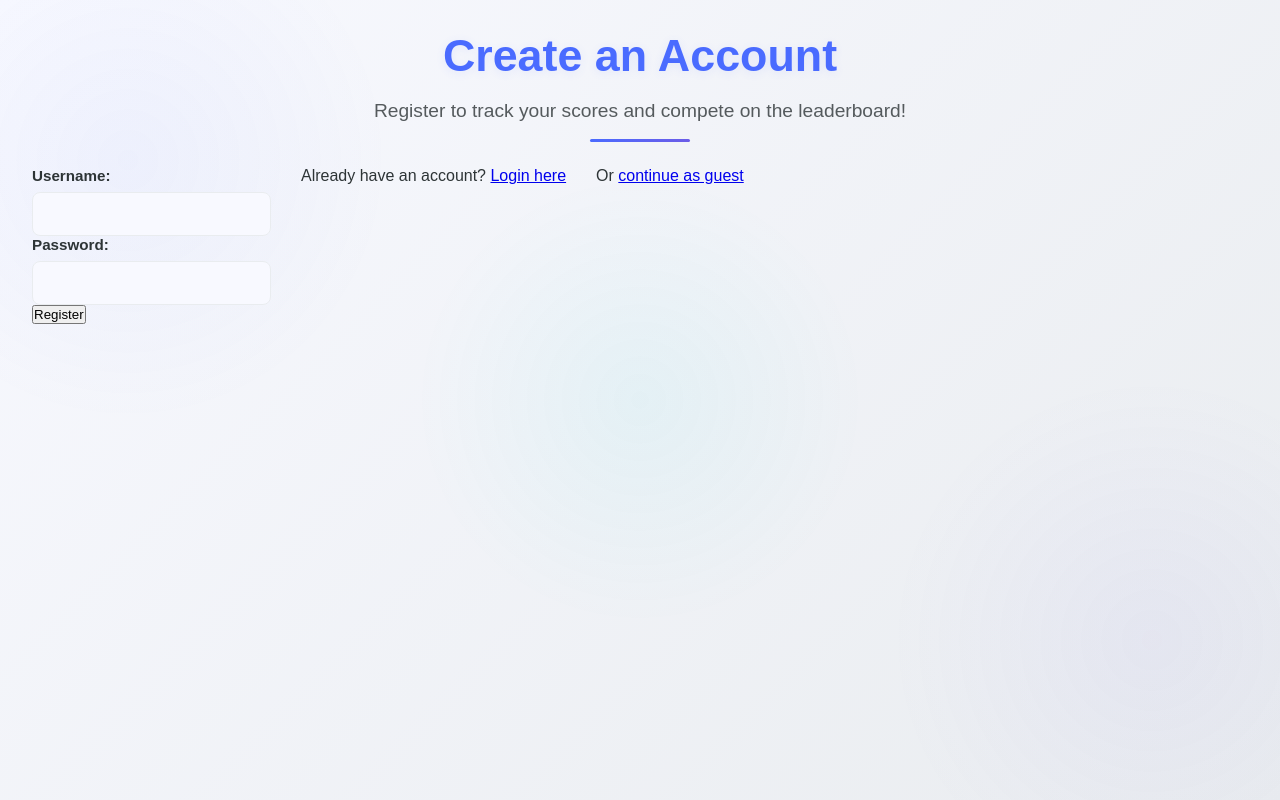
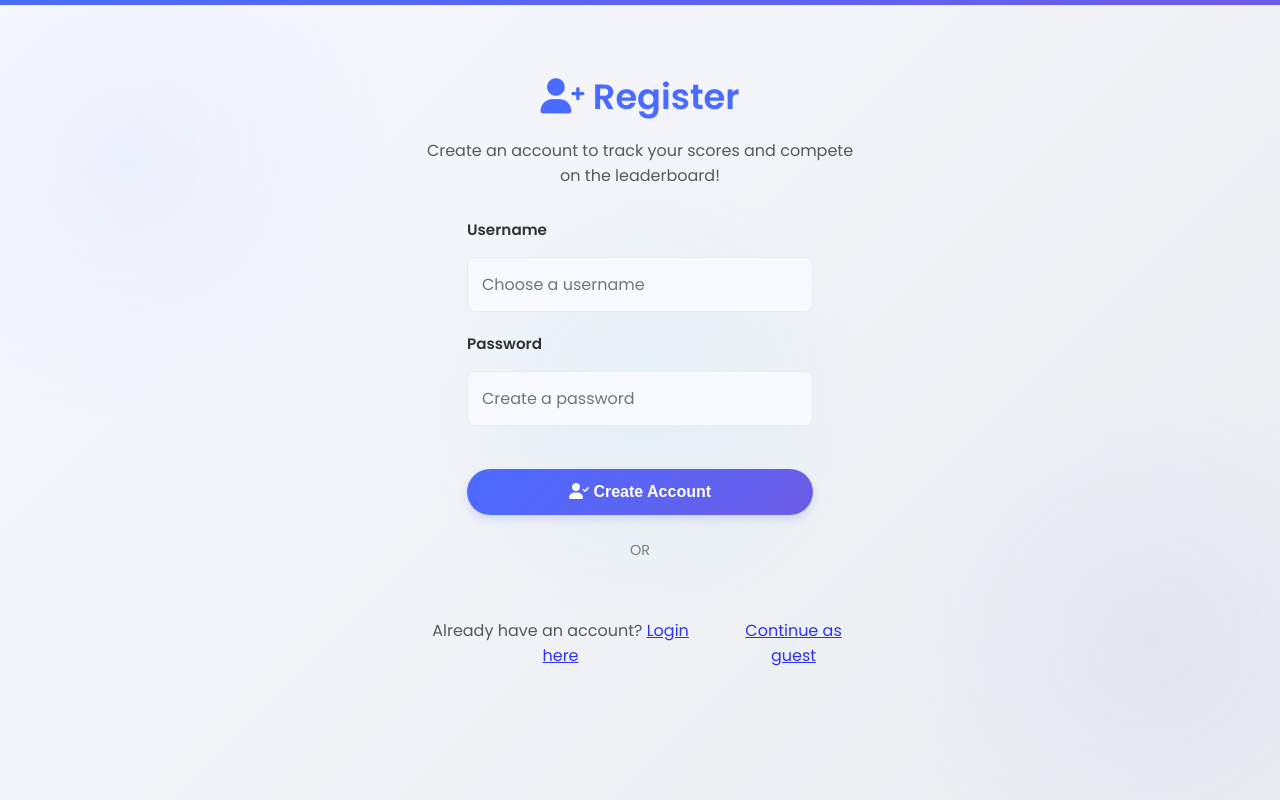
Before and after one commit to BjornHgn/dev_project, a website: page culture-quiz-website/src/register.html in a window 1280 px wide. Drawn offline with Linux system fonts and the light colour scheme.

Commit message:
Improve visual register and login

```diff
--- a/culture-quiz-website/src/css/styles.css
+++ b/culture-quiz-website/src/css/styles.css
@@ -65,14 +65,10 @@ body::before {
 }
 
 .container {
-    width: 95%;
-    max-width: 1400px;
-    margin: 0 auto;
-    padding: 30px 0;
     display: flex;
     flex-direction: column;
-    min-height: 100vh;
-    position: relative;
+    justify-content: center;
+    align-items: center;
 }
 
 /* Header */
@@ -647,6 +643,160 @@ footer::before {
     margin: 5px 0;
 }
 
+/* Login and Register Page Styles */
+.auth-container {
+    max-width: 450px;
+    width: 100%;
+    margin: 0 auto; /* Horizontal centering */
+    display: flex;
+    flex-direction: column;
+    align-items: center;
+}
+.auth-container::before {
+    content: '';
+    position: absolute;
+    top: 0;
+    left: 0;
+    width: 100%;
+    height: 5px;
+    background: var(--gradient-primary);
+}
+
+.auth-container h1 {
+    font-size: 2.2rem;
+    color: var(--primary-color);
+    margin-bottom: 15px;
+    text-align: center;
+}
+
+.auth-container p {
+    text-align: center;
+    margin-bottom: 30px;
+    color: var(--text-color);
+    opacity: 0.8;
+}
+
+.auth-form {
+    display: flex;
+    flex-direction: column;
+    gap: 20px;
+}
+
+.auth-form .form-group {
+    margin-bottom: 0;
+}
+
+.auth-form label {
+    font-weight: 600;
+    margin-bottom: 8px;
+    color: var(--text-color);
+    display: block;
+}
+
+.auth-form input {
+    padding: 14px;
+    border: 1px solid var(--border-color);
+    border-radius: var(--border-radius-sm);
+    font-size: 1rem;
+    width: 100%;
+    transition: all var(--transition-speed) ease;
+}
+
+.auth-form input:focus {
+    outline: none;
+    border-color: var(--primary-color);
+    box-shadow: 0 0 0 3px rgba(74, 107, 255, 0.1);
+}
+
+.auth-form button {
+    background: var(--gradient-primary);
+    color: white;
+    border: none;
+    border-radius: 25px;
+    padding: 14px 20px;
+    font-size: 1rem;
+    font-weight: 600;
+    cursor: pointer;
+    transition: all 0.3s ease;
+    box-shadow: 0 4px 10px rgba(74, 107, 255, 0.2);
+    position: relative;
+    overflow: hidden;
+    margin-top: 10px;
+}
+
+.auth-form button:hover {
+    transform: translateY(-3px);
+    box-shadow: 0 6px 15px rgba(74, 107, 255, 0.3);
+}
+
+.auth-form button::before {
+    content: '';
+    position: absolute;
+    top: 0;
+    left: -100%;
+    width: 100%;
+    height: 100%;
+    background: linear-gradient(
+        90deg,
+        rgba(255, 255, 255, 0) 0%,
+        rgba(255, 255, 255, 0.2) 50%,
+        rgba(255, 255, 255, 0) 100%
+    );
+    transition: left 0.5s ease;
+}
+
+.auth-form button:hover::before {
+    left: 100%;
+}
+
+
+.password-strength {
+    display: block;
+    font-size: 0.85rem;
+    margin-top: 5px;
+    font-weight: 600;
+}
+
+.password-weak {
+    color: var(--error-color);
+}
+
+.password-medium {
+    color: var(--warning-color);
+}
+
+.password-strong {
+    color: var(--success-color);
+}
+
+.form-error {
+    color: var(--error-color);
+    font-size: 0.9rem;
+    margin-top: 5px;
+}
+
+/* Or divider */
+.or-divider {
+    display: flex;
+    align-items: center;
+    margin: 25px 0;
+    color: var(--text-color);
+    opacity: 0.6;
+}
+
+.or-divider::before,
+.or-divider::after {
+    content: '';
+    flex: 1;
+    height: 1px;
+    background-color: var(--border-color);
+}
+
+.or-divider span {
+    padding: 0 15px;
+    font-size: 0.9rem;
+}
+
 .auth-links {
     display: flex;
     gap: 1rem;
--- a/culture-quiz-website/src/register.html
+++ b/culture-quiz-website/src/register.html
@@ -5,29 +5,41 @@
     <meta name="viewport" content="width=device-width, initial-scale=1.0">
     <title>Register - K-Culture Quiz</title>
     <link rel="stylesheet" href="css/styles.css">
+    <link href="https://fonts.googleapis.com/css2?family=Poppins:wght@400;600&display=swap" rel="stylesheet">
+    <link rel="stylesheet" href="https://cdnjs.cloudflare.com/ajax/libs/font-awesome/6.0.0/css/all.min.css">
 </head>
 <body>
     <div class="container">
-        <header>
-            <h1>Create an Account</h1>
-            <p>Register to track your scores and compete on the leaderboard!</p>
-        </header>
-        <main>
-            <form id="register-form">
+        <div class="auth-container">
+            <h1><i class="fas fa-user-plus"></i> Register</h1>
+            <p>Create an account to track your scores and compete on the leaderboard!</p>
+
+            <form id="register-form" class="auth-form">
                 <div class="form-group">
-                    <label for="username">Username:</label>
-                    <input type="text" id="username" name="username" required>
+                    <label for="username">Username</label>
+                    <input type="text" id="username" name="username" placeholder="Choose a username" required>
                 </div>
+
                 <div class="form-group">
-                    <label for="password">Password:</label>
-                    <input type="password" id="password" name="password" required>
+                    <label for="password">Password</label>
+                    <input type="password" id="password" name="password" placeholder="Create a password" required>
+                    <span id="password-strength" class="password-strength"></span>
                 </div>
-                <button type="submit">Register</button>
+
+                <button type="submit"><i class="fas fa-user-check"></i> Create Account</button>
             </form>
-            <p>Already have an account? <a href="login.html">Login here</a></p>
-            <p>Or <a href="index.html">continue as guest</a></p>
-        </main>
+
+            <div class="or-divider">
+                <span>OR</span>
+            </div>
+
+            <div class="auth-links">
+                <p>Already have an account? <a href="login.html">Login here</a></p>
+                <p><a href="index.html">Continue as guest</a></p>
+            </div>
+        </div>
     </div>
+
     <script src="js/register.js"></script>
 </body>
 </html>
```
Also changed, not shown: culture-quiz-website/src/login.html (+26 -13 lines).
